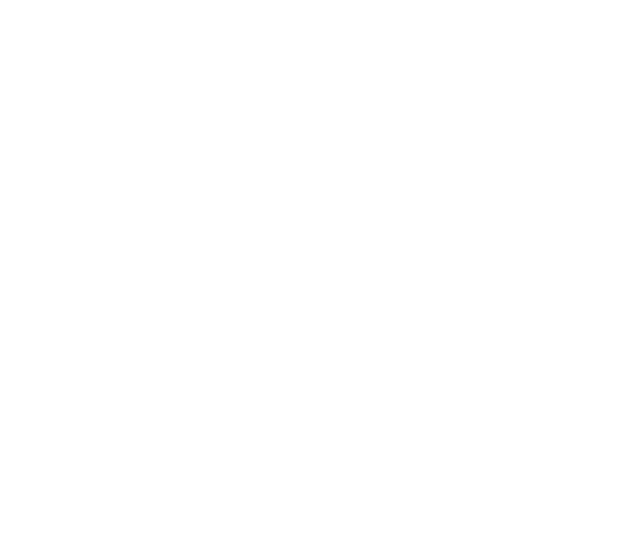
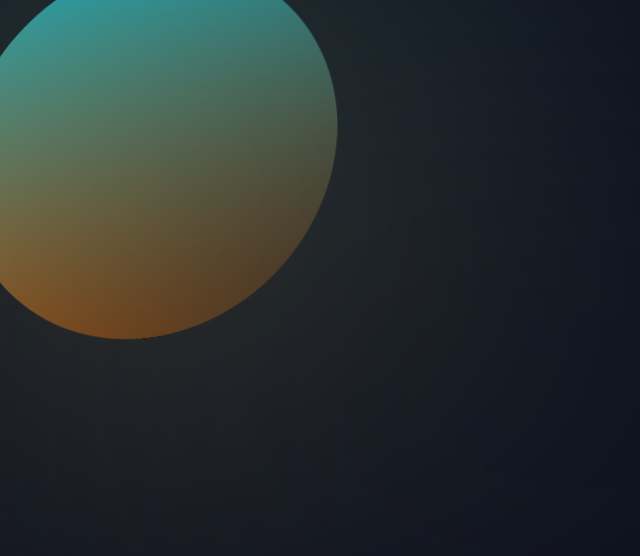
Before and after one commit to lucascapistrant/g-fisher-music-website, a Vue app: page / in a window 1280 px wide. Shown: the top 556 px of the page, without its empty margins (0-640 px from the left). Built offline with nearby package versions, Linux system fonts and the light colour scheme.

Commit message:
cursor-follow glow affect

```diff
--- a/public/index.html
+++ b/public/index.html
@@ -1,15 +1,19 @@
 <!DOCTYPE html>
 <html lang="">
   <head>
-    <meta charset="utf-8">
-    <meta http-equiv="X-UA-Compatible" content="IE=edge">
-    <meta name="viewport" content="width=device-width,initial-scale=1.0">
-    <link rel="icon" href="<%= BASE_URL %>favicon.ico">
-    <title><%= htmlWebpackPlugin.options.title %></title>
+    <meta charset="utf-8" />
+    <meta http-equiv="X-UA-Compatible" content="IE=edge" />
+    <meta name="viewport" content="width=device-width,initial-scale=1.0" />
+    <link rel="icon" href="<%= BASE_URL %>favicon.ico" />
+    <title>George Fisher's Music Portfolio</title>
   </head>
   <body>
     <noscript>
-      <strong>We're sorry but <%= htmlWebpackPlugin.options.title %> doesn't work properly without JavaScript enabled. Please enable it to continue.</strong>
+      <strong
+        >We're sorry but <%= htmlWebpackPlugin.options.title %> doesn't work
+        properly without JavaScript enabled. Please enable it to
+        continue.</strong
+      >
     </noscript>
     <div id="app"></div>
     <!-- built files will be auto injected -->
--- a/src/App.vue
+++ b/src/App.vue
@@ -1,4 +1,8 @@
 <template>
+  <div class="container">
+    <div id="mouse-effect" v-if="isDisplay"></div>
+    <div id="blur"></div>
+  </div>
 </template>
 
 <script>
@@ -6,14 +10,80 @@
 export default {
   name: 'App',
   components: {
+  },
+  data() {
+    return {
+      isDisplay: true,
+      mouseEffect: null
+    };
+  },
+  mounted() {
+    this.mouseEffect = document.getElementById('mouse-effect');
+    if (window.innerWidth < 480) {
+      this.isDisplay = false;
+    }
+    document.body.addEventListener('pointermove', this.handleMouseMove);
+  },
+  beforeUnmount() {
+    document.body.removeEventListener('pointermove', this.handleMouseMove);
+  },
+  methods: {
+    handleMouseMove(event) {
+      const { clientX, clientY } = event;
+      this.mouseEffect.animate({
+        left: `${clientX}px`,
+        top: `${clientY}px`
+      }, {duration: 4000, fill: "forwards"})
+    }
   }
 }
 </script>
 
 <style>
-#app {
-  font-family: Avenir, Helvetica, Arial, sans-serif;
-  text-align: center;
-  color: #2c3e50;
+:root {
+  --color-background: #0D121F;
+  --color-primary: #D25C01;
+  --color-secondary: #18B7C9;
+}
+body {
+  margin: 0;
+  padding: 0;
+  width: 100vw;
+  height: 100vh;
+  background: var(--color-background);
+}
+#mouse-effect {
+  height: 300px;
+  width: 300px;
+  position: fixed;
+  border-radius: 50%;
+  background: linear-gradient(
+      to right,
+      var(--color-primary),
+      var(--color-secondary)
+      );
+  transform: translate(-50%, -50%);
+  z-index: -2;
+  animation: glob 10s linear infinite;
+}
+#blur {
+  height: 150%;
+  width: 100%;
+  position: fixed;
+  z-index: -1;
+  backdrop-filter: blur(200px);
+}
+
+/* animations */
+@keyframes glob {
+  0% {
+    transform: rotate(0deg) scale(1) skew(0deg);
+  }
+  50% {
+    transform: rotate(180deg) scale(1.5) skew(15deg);
+  }
+  100% {
+    transform: rotate(360deg) scale(1) skew(0deg);
+  }
 }
 </style>
```
